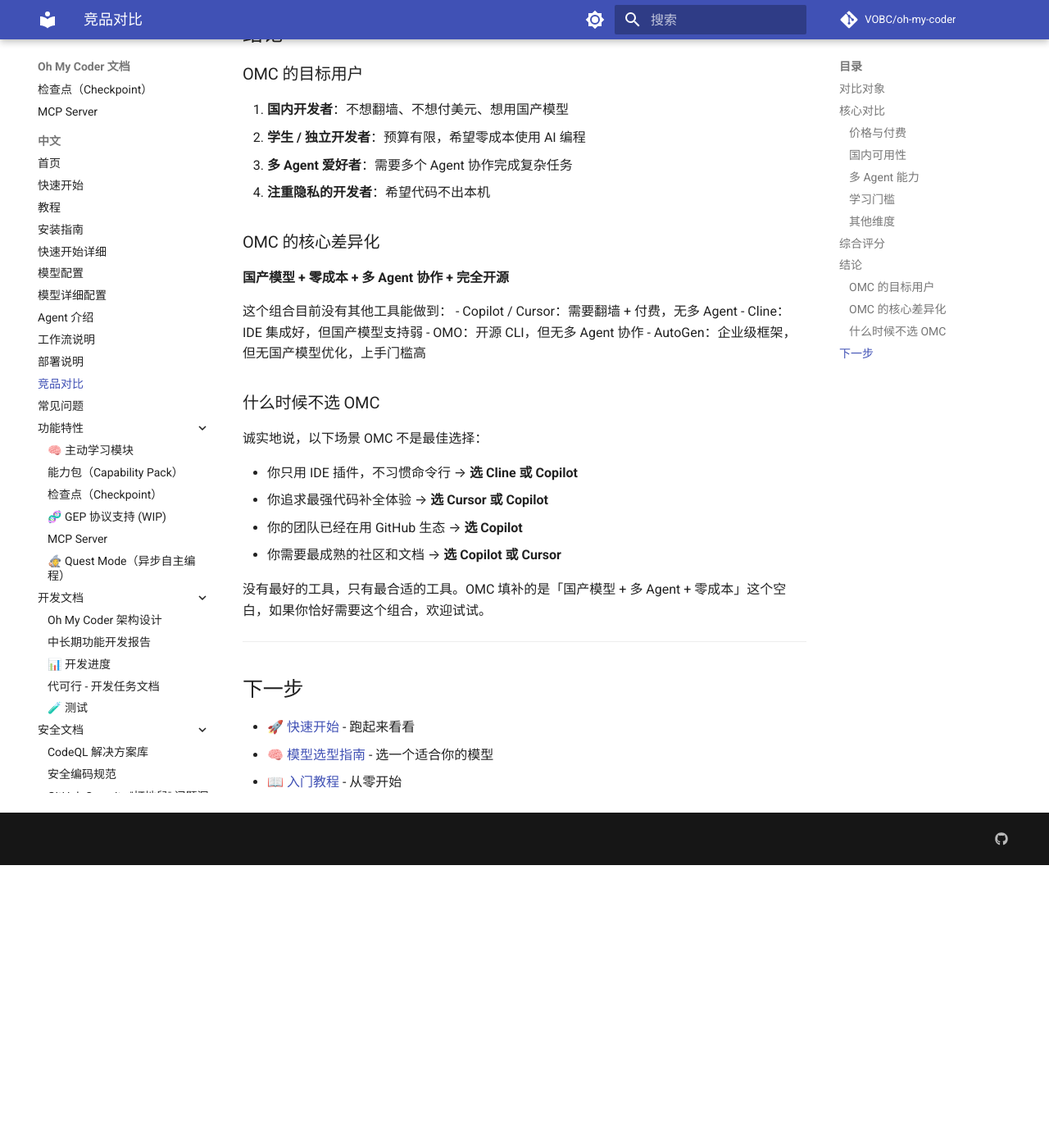
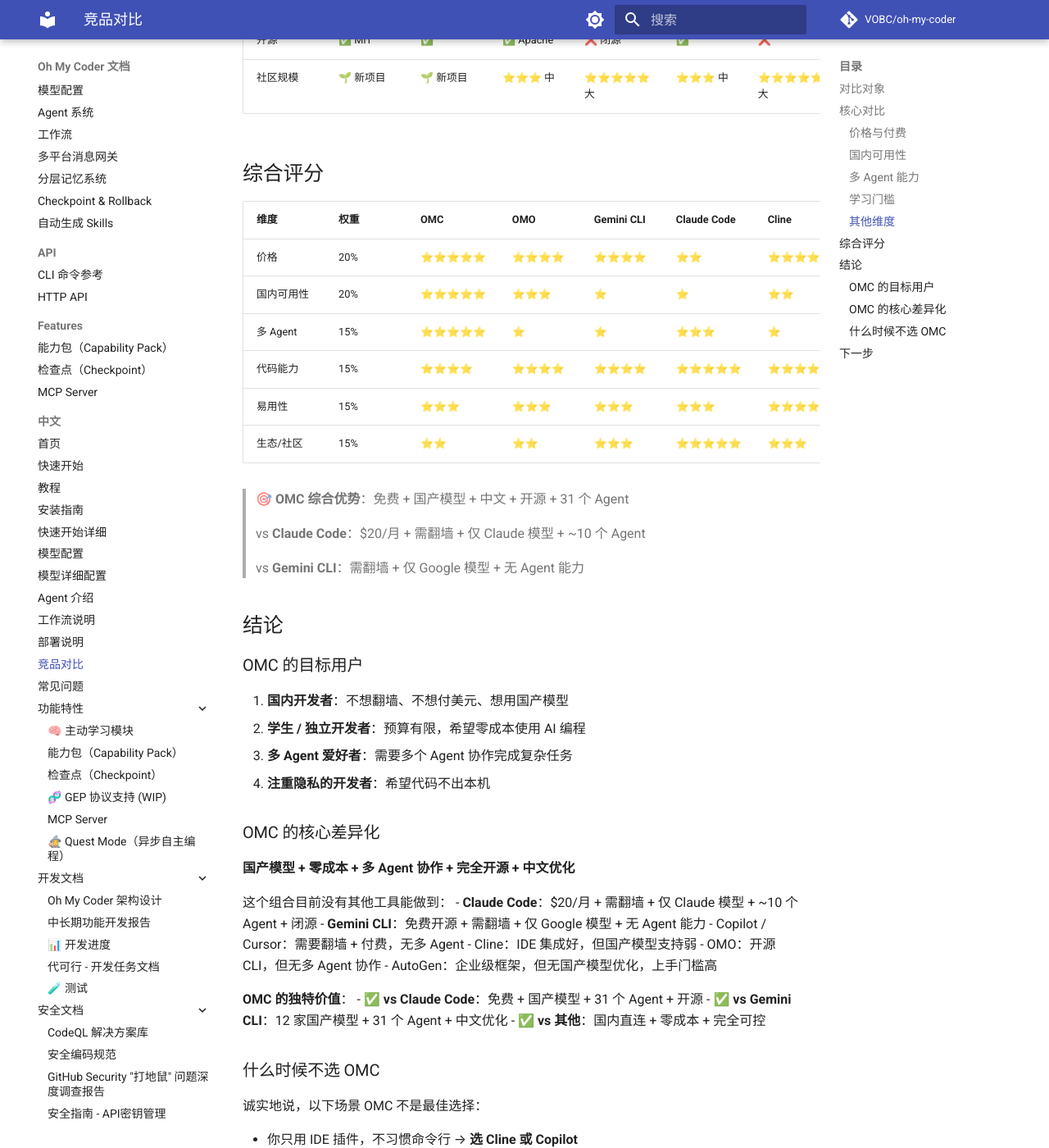
Before and after one commit to VOBC/oh-my-coder, an MkDocs documentation site: the page built from docs/zh/guide/comparison.md, in a window 1280 px wide and 1400 px high, scrolled down 3279 px. Shown: the whole window at 82% size. Built offline with MkDocs 1.6.1 and Material for MkDocs 9.7.7, drawn with Linux system fonts in a browser that asks for light colours; comment, search, counter and statistics services are not loaded; before the commit the page ends 4334 px from its top, so only the background shows below that; some of the changed text lies outside the part shown.

Commit message:
docs: 差异化优势 + Gemini CLI 竞品对比
P0-1: README.md 新增差异化优势板块
- 国产模型全家桶（12家 vs 单家）
- 中文友好（中文文档 vs 英文为主）
- 完全开源可私有部署（vs 闭源）

P0-2: docs/zh/guide/comparison.md 更新竞品对比
- 加入 Gemini CLI 行（Google，免费，开源 CLI）
- 加入 Claude Code 行（/月，闭源）
- 所有对比表增加 OMC 优势标注

```diff
--- a/docs/zh/guide/comparison.md
+++ b/docs/zh/guide/comparison.md
@@ -4,12 +4,14 @@
 
 ## 对比对象
 
-我们选取了 5 个有代表性的 AI 编程工具，从实际使用角度进行对比。
+我们选取了 7 个有代表性的 AI 编程工具，从实际使用角度进行对比。
 
 | 工具 | 类型 | 一句话介绍 |
 |------|------|-----------|
 | **Oh-My-Coder (OMC)** | 多 Agent 框架 | 国产模型 + 多 Agent 协作，完全开源免费 |
 | **Oh-My-OpenCode (OMO)** | CLI 编程工具 | 开源 CLI，支持 75+ 模型 |
+| **Claude Code** | AI 编程 CLI | Anthropic 官方 CLI，Agent 能力强 |
+| **Gemini CLI** | CLI 编程工具 | Google 官方 CLI，免费开源 |
 | **Cline** | VS Code 插件 | IDE 内的 AI 编程助手 |
 | **GitHub Copilot** | 编辑器插件 | GitHub 生态的 AI 补全 |
 | **Cursor** | AI 原生 IDE | 重新设计的 AI 编程环境 |
@@ -22,11 +24,15 @@
 |------|-----------|--------|----------------|
 | **OMC** | ✅ 完全免费 | 无付费版 | ✅ 需要（国产模型有免费额度） |
 | **OMO** | ✅ 开源免费 | 无付费版 | ✅ 需要 |
+| **Gemini CLI** | ✅ 开源免费 | 无付费版 | ✅ 需要 |
+| **Claude Code** | ❌ 无免费版 | $20/月 | ⚠️ 需要 Claude Pro |
 | **Cline** | ✅ 插件免费 | 无付费版 | ✅ 需要 |
 | **GitHub Copilot** | ❌ 无免费版 | $19/月 | ❌ 不需要 |
 | **Cursor** | ⚠️ 有限免费 | $20/月 | ❌ 不需要 |
 
-> 💡 OMC 的「免费」是指工具本身免费，API Key 大部分有免费额度（(GLM-4-Flash 有免费额度）。
+> 💡 OMC 的「免费」是指工具本身免费，API Key 大部分有免费额度（GLM-4-Flash 有免费额度）。
+>
+> 🎯 **OMC 优势**：免费 + 国产模型 + 中文 + 开源，vs Claude Code ($20/月) / Gemini CLI (仅 Google 模型)
 
 ### 国内可用性
 
@@ -34,23 +40,31 @@
 |------|---------|---------|-------------|---------|
 | **OMC** | ✅ | ❌ | ✅ 12 家 | ✅ 原生中文 |
 | **OMO** | ⚠️ 部分模型需要 | ⚠️ 部分 | ⚠️ 有限 | ⚠️ |
+| **Gemini CLI** | ❌ | ✅ 需要 | ❌ | ⚠️ |
+| **Claude Code** | ❌ | ✅ 需要 | ❌ | ⚠️ |
 | **Cline** | ⚠️ 配置后可用 | ⚠️ 部分 | ❌ | ⚠️ |
 | **Copilot** | ❌ | ✅ 需要 | ❌ | ⚠️ |
 | **Cursor** | ❌ | ✅ 需要 | ❌ | ⚠️ |
 
 > 这是 OMC 最大的差异化优势：**国内用户不需要翻墙，不需要付费订阅，开箱即用。**
+>
+> 🎯 **OMC 优势**：vs Claude Code（$20/月 + 需翻墙）/ Gemini CLI（仅 Google 模型 + 需翻墙）
 
 ### 多 Agent 能力
 
 | 工具 | Agent 数量 | Agent 协作 | 自定义 Agent | 工作流编排 |
 |------|-----------|-----------|-------------|-----------|
 | **OMC** | 31 个 | ✅ 多 Agent 协作 | ✅ 代码扩展 | ✅ 7 种内置工作流 |
+| **Claude Code** | ~10 个 | ✅ | ❌ | ❌ |
 | **OMO** | 无 | ❌ | ❌ | ❌ |
+| **Gemini CLI** | 无 | ❌ | ❌ | ❌ |
 | **Cline** | 1 个 | ❌ | ❌ | ❌ |
 | **Copilot** | 无 | ❌ | ❌ | ❌ |
 | **Cursor** | 无 | ❌ | ❌ | ❌ |
 
 > 多 Agent 协作是 OMC 的核心架构。简单任务用单 Agent 就够，复杂任务（如「从零搭建一个 API」）需要多个 Agent 分工：探索→分析→设计→实现→验证。这种分工模式更接近真实团队协作。
+>
+> 🎯 **OMC 优势**：31 个专业 Agent vs Claude Code（~10 个）/ Gemini CLI（无）
 
 ### 学习门槛
 
@@ -66,25 +80,31 @@
 
 ### 其他维度
 
-| 维度 | OMC | OMO | Cline | Copilot | Cursor |
-|------|-----|-----|-------|---------|--------|
-| 本地运行 | ✅ | ✅ | ✅ | ❌ | ❌ |
-| 自托管 | ✅ | ✅ | ❌ | ❌ | ❌ |
-| 代码隐私 | ✅ 本地 | ✅ 本地 | ⚠️ 发送到 API | ⚠️ 发送到 GitHub | ⚠️ 发送到 Cursor |
-| IDE 集成 | ❌ CLI/Web | ❌ CLI | ✅ VS Code | ✅ 多 IDE | ✅ 自有 IDE |
-| 开源 | ✅ MIT | ✅ | ✅ | ❌ | ❌ |
-| 社区规模 | 🌱 新项目 | 🌱 新项目 | ⭐⭐⭐ 中 | ⭐⭐⭐⭐⭐ 大 | ⭐⭐⭐⭐ 大 |
+| 维度 | OMC | OMO | Gemini CLI | Claude Code | Cline | Copilot | Cursor |
+|------|-----|-----|------------|-------------|-------|---------|--------|
+| 本地运行 | ✅ | ✅ | ✅ | ⚠️ 需 Claude Pro | ✅ | ❌ | ❌ |
+| 自托管 | ✅ | ✅ | ✅ | ❌ | ❌ | ❌ | ❌ |
+| 代码隐私 | ✅ 本地 | ✅ 本地 | ✅ 本地 | ⚠️ 发送到 Claude | ⚠️ 发送到 API | ⚠️ 发送到 GitHub | ⚠️ 发送到 Cursor |
+| IDE 集成 | ❌ CLI/Web | ❌ CLI | ❌ CLI | ❌ CLI | ✅ VS Code | ✅ 多 IDE | ✅ 自有 IDE |
+| 开源 | ✅ MIT | ✅ | ✅ Apache | ❌ 闭源 | ✅ | ❌ | ❌ |
+| 社区规模 | 🌱 新项目 | 🌱 新项目 | ⭐⭐⭐ 中 | ⭐⭐⭐⭐⭐ 大 | ⭐⭐⭐ 中 | ⭐⭐⭐⭐⭐ 大 | ⭐⭐⭐⭐ 大 |
 
 ## 综合评分
 
-| 维度 | 权重 | OMC | OMO | Cline | Copilot | Cursor |
-|------|------|-----|-----|-------|---------|--------|
-| 价格 | 20% | ⭐⭐⭐⭐⭐ | ⭐⭐⭐⭐ | ⭐⭐⭐⭐ | ⭐⭐ | ⭐⭐ |
-| 国内可用性 | 20% | ⭐⭐⭐⭐⭐ | ⭐⭐⭐ | ⭐⭐ | ⭐ | ⭐ |
-| 多 Agent | 15% | ⭐⭐⭐⭐⭐ | ⭐ | ⭐ | ⭐ | ⭐ |
-| 代码能力 | 15% | ⭐⭐⭐⭐ | ⭐⭐⭐⭐ | ⭐⭐⭐⭐ | ⭐⭐⭐⭐ | ⭐⭐⭐⭐⭐ |
-| 易用性 | 15% | ⭐⭐⭐ | ⭐⭐⭐ | ⭐⭐⭐⭐ | ⭐⭐⭐⭐⭐ | ⭐⭐⭐⭐⭐ |
-| 生态/社区 | 15% | ⭐⭐ | ⭐⭐ | ⭐⭐⭐ | ⭐⭐⭐⭐⭐ | ⭐⭐⭐⭐ |
+| 维度 | 权重 | OMC | OMO | Gemini CLI | Claude Code | Cline | Copilot | Cursor |
+|------|------|-----|-----|------------|-------------|-------|---------|--------|
+| 价格 | 20% | ⭐⭐⭐⭐⭐ | ⭐⭐⭐⭐ | ⭐⭐⭐⭐ | ⭐⭐ | ⭐⭐⭐⭐ | ⭐⭐ | ⭐⭐ |
+| 国内可用性 | 20% | ⭐⭐⭐⭐⭐ | ⭐⭐⭐ | ⭐ | ⭐ | ⭐⭐ | ⭐ | ⭐ |
+| 多 Agent | 15% | ⭐⭐⭐⭐⭐ | ⭐ | ⭐ | ⭐⭐⭐ | ⭐ | ⭐ | ⭐ |
+| 代码能力 | 15% | ⭐⭐⭐⭐ | ⭐⭐⭐⭐ | ⭐⭐⭐⭐ | ⭐⭐⭐⭐⭐ | ⭐⭐⭐⭐ | ⭐⭐⭐⭐ | ⭐⭐⭐⭐⭐ |
+| 易用性 | 15% | ⭐⭐⭐ | ⭐⭐⭐ | ⭐⭐⭐ | ⭐⭐⭐ | ⭐⭐⭐⭐ | ⭐⭐⭐⭐⭐ | ⭐⭐⭐⭐⭐ |
+| 生态/社区 | 15% | ⭐⭐ | ⭐⭐ | ⭐⭐⭐ | ⭐⭐⭐⭐⭐ | ⭐⭐⭐ | ⭐⭐⭐⭐⭐ | ⭐⭐⭐⭐ |
+
+> 🎯 **OMC 综合优势**：免费 + 国产模型 + 中文 + 开源 + 31 个 Agent
+>
+> vs **Claude Code**：$20/月 + 需翻墙 + 仅 Claude 模型 + ~10 个 Agent
+>
+> vs **Gemini CLI**：需翻墙 + 仅 Google 模型 + 无 Agent 能力
 
 ## 结论
 
@@ -97,13 +117,20 @@
 
 ### OMC 的核心差异化
 
-**国产模型 + 零成本 + 多 Agent 协作 + 完全开源**
+**国产模型 + 零成本 + 多 Agent 协作 + 完全开源 + 中文优化**
 
 这个组合目前没有其他工具能做到：
+- **Claude Code**：$20/月 + 需翻墙 + 仅 Claude 模型 + ~10 个 Agent + 闭源
+- **Gemini CLI**：免费开源 + 需翻墙 + 仅 Google 模型 + 无 Agent 能力
 - Copilot / Cursor：需要翻墙 + 付费，无多 Agent
 - Cline：IDE 集成好，但国产模型支持弱
 - OMO：开源 CLI，但无多 Agent 协作
 - AutoGen：企业级框架，但无国产模型优化，上手门槛高
+
+**OMC 的独特价值**：
+- ✅ **vs Claude Code**：免费 + 国产模型 + 31 个 Agent + 开源
+- ✅ **vs Gemini CLI**：12 家国产模型 + 31 个 Agent + 中文优化
+- ✅ **vs 其他**：国内直连 + 零成本 + 完全可控
 
 ### 什么时候不选 OMC
 
```
Also changed, not shown: README.md (+20 -0 lines).
